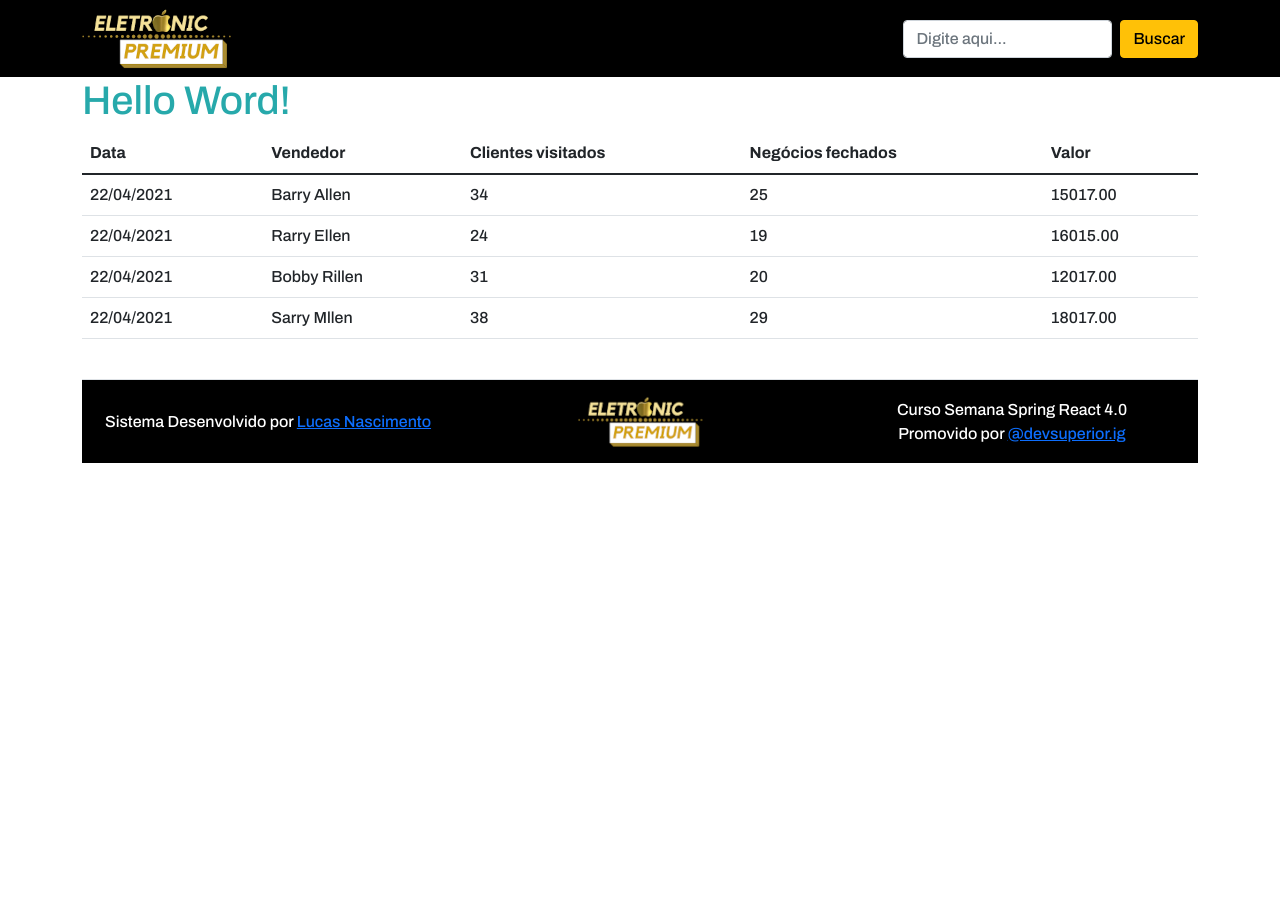
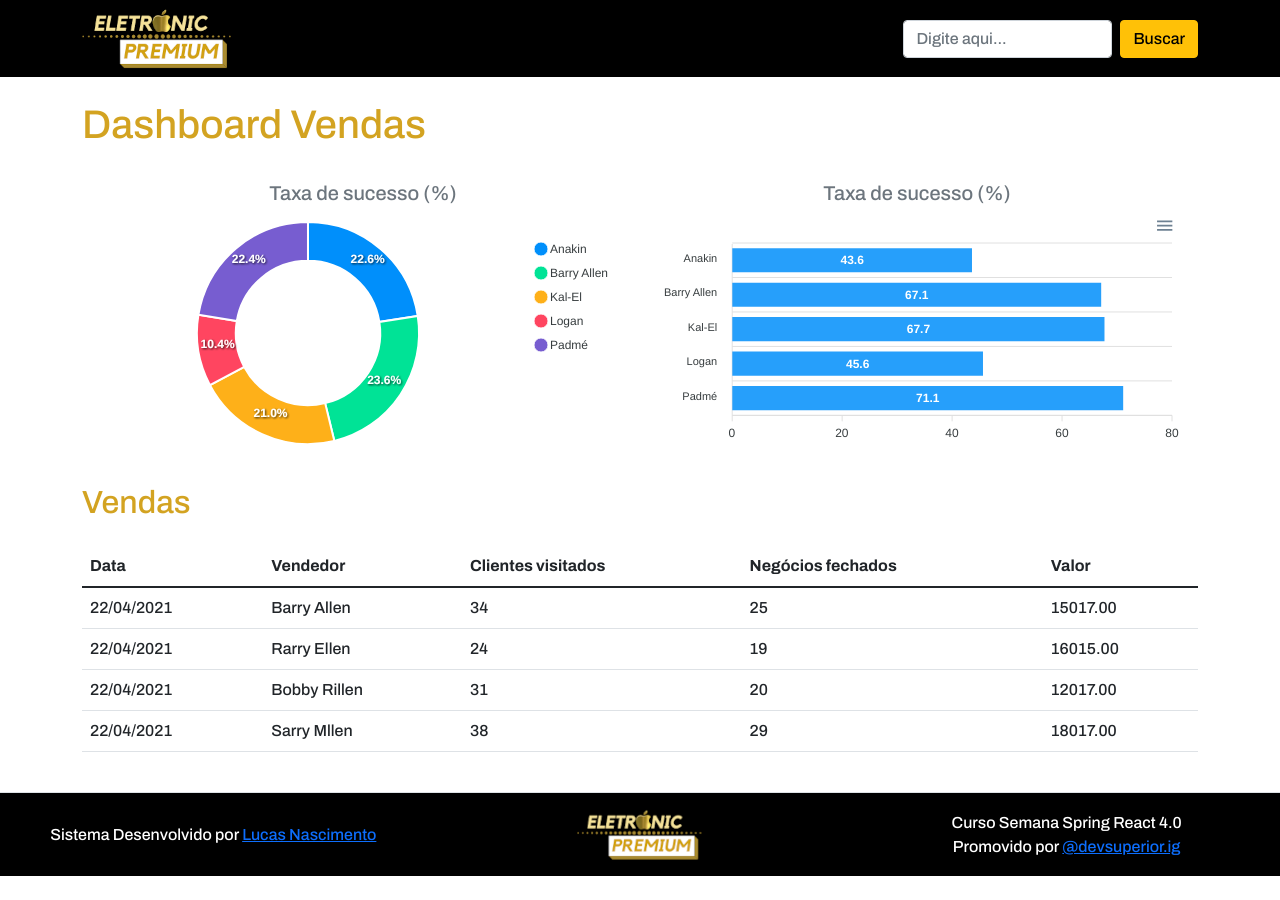
Before and after one commit to lucasnacimento/project-eletronic, a React (Create React App) app in the folder frontend/: page / in a window 1280 px wide. Before the commit the page ends 800 px from the top, so only its background shows below. Built offline with nearby package versions, Linux system fonts and the light colour scheme.

Commit message:
Static charts

```diff
--- a/frontend/package.json
+++ b/frontend/package.json
@@ -11,8 +11,10 @@
     "@types/node": "^12.0.0",
     "@types/react": "^17.0.0",
     "@types/react-dom": "^17.0.0",
+    "apexcharts": "^3.28.1",
     "bootstrap": "^5.1.1",
     "react": "^17.0.2",
+    "react-apexcharts": "^1.3.9",
     "react-dom": "^17.0.2",
     "react-scripts": "4.0.3",
     "typescript": "^4.1.2",
--- a/frontend/src/App.tsx
+++ b/frontend/src/App.tsx
@@ -1,4 +1,6 @@
+import BarChat from "components/barChat";
 import DataTable from "components/dataTable";
+import DonutChart from "components/donutChart";
 import Footer from "components/footer";
 import NavBar from "components/NavBar";
 
@@ -7,7 +9,23 @@
     <>
       <NavBar />
       <div className="container">
-        <h1 className="text-primary">Hello Word!</h1>
+        <h1 className="text-primary py-4">Dashboard Vendas</h1>
+
+        <div className="row px-3">
+            <div className="col-sm-6">
+              <h5 className="text-center text-secondary">Taxa de sucesso (%)</h5>
+              <DonutChart />
+            </div>
+            <div className="col-sm-6">
+              <h5 className="text-center text-secondary">Taxa de sucesso (%)</h5>
+              <BarChat />
+            </div>
+
+        </div>
+
+        <div className="py-3">
+            <h2 className="text-primary">Vendas</h2>
+        </div>
         <DataTable />
       </div>
       <Footer />
--- a/frontend/src/assets/css/styles.css
+++ b/frontend/src/assets/css/styles.css
@@ -1,7 +1,7 @@
 @import url('https://fonts.googleapis.com/css2?family=Archivo:ital,wght@0,100;0,500;0,700;1,100;1,500&display=swap');
 
 :root {
-    --color-primary: #27A9AB;
+    --color-primary: #D3A321;
 }
 
 html, body {
--- /dev/null
+++ b/frontend/src/components/barChat/index.tsx
@@ -0,0 +1,33 @@
+import Chart from 'react-apexcharts';
+function BarChat() {
+    const options = {
+        plotOptions: {
+            bar: {
+                horizontal: true,
+            }
+        },
+    };
+
+    const mockData = {
+        labels: {
+            categories: ['Anakin', 'Barry Allen', 'Kal-El', 'Logan', 'Padmé']
+        },
+        series: [
+            {
+                name: "% Sucesso",
+                data: [43.6, 67.1, 67.7, 45.6, 71.1]
+            }
+        ]
+    };
+    return (
+        <Chart
+            options={{...options, xaxis: mockData.labels} }
+            series={mockData.series}
+            type="bar"
+            height="240"
+        />
+
+    );
+}
+
+export default BarChat;
--- /dev/null
+++ b/frontend/src/components/donutChart/index.tsx
@@ -0,0 +1,23 @@
+import Chart from 'react-apexcharts';
+function donutChart() {
+    const mockData = {
+        series: [477138, 499928, 444867, 220426, 473088],
+        labels: ['Anakin', 'Barry Allen', 'Kal-El', 'Logan', 'Padmé']
+    }
+
+    const options = {
+        legend: {
+            show: true
+        }
+    }
+    return (
+        <Chart
+            options={{ ...options, labels: mockData.labels }}
+            series={mockData.series}
+            type="donut"
+            height="240"
+        />
+    );
+}
+
+export default donutChart;
--- a/frontend/src/components/footer/index.tsx
+++ b/frontend/src/components/footer/index.tsx
@@ -1,7 +1,7 @@
 import LogoFooter from 'assets/img/logoEletronicFooter.png';
 function Footer() {
     return (
-        <div className="container">
+        <div>
             <footer className="footer footer-dark bg-black d-flex flex-wrap justify-content-between align-items-center py-3 my-4 border-top">
                 <p className="col-md-4 mb-0 text-white">Sistema Desenvolvido por <a href="https://github.com/luccasNasc" target="_blank" rel="noreferrer">Lucas Nascimento</a> </p>
 
```
Also changed, not shown: 1 other file (tests, documents, lock files or other folders).
